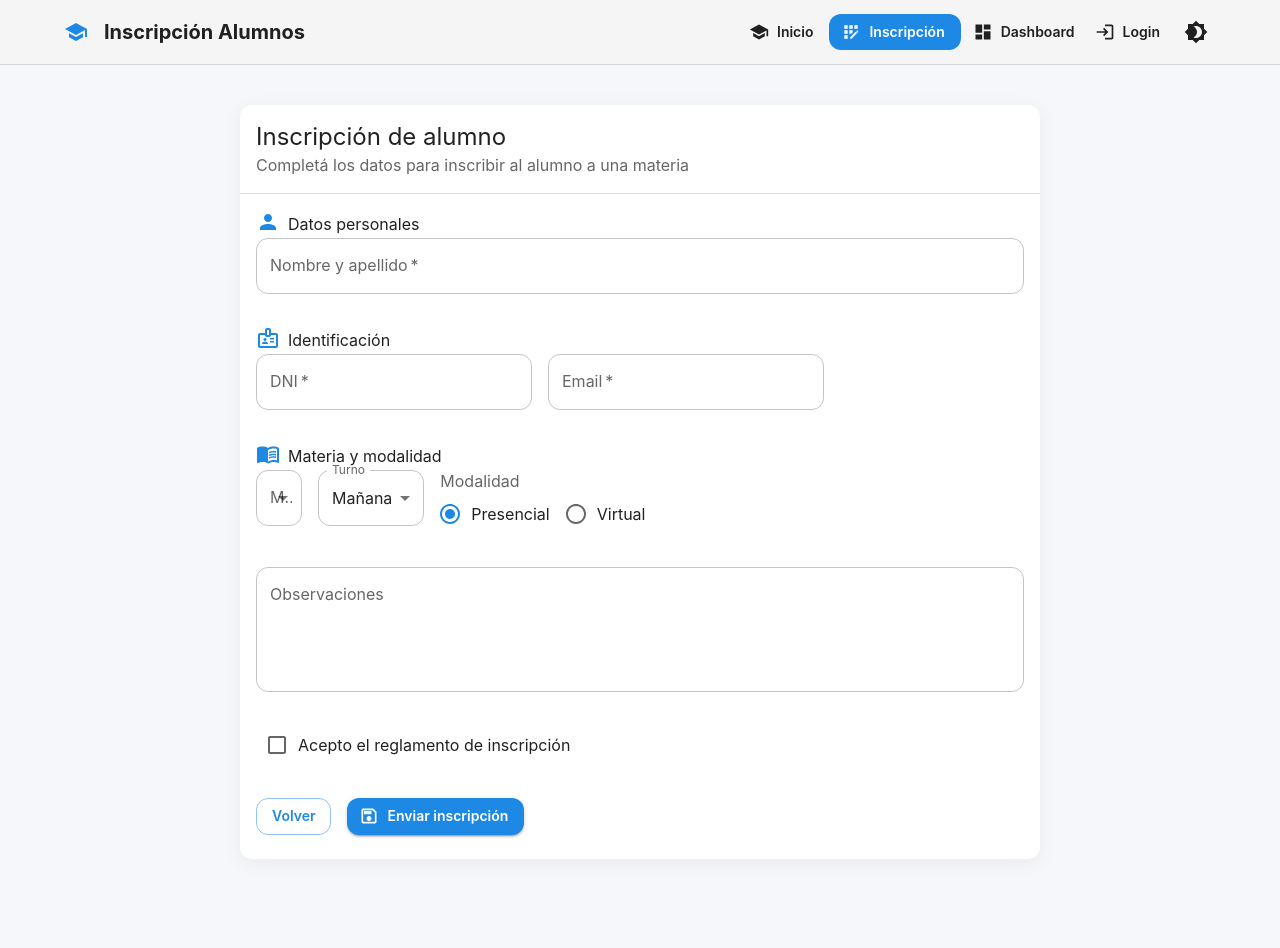
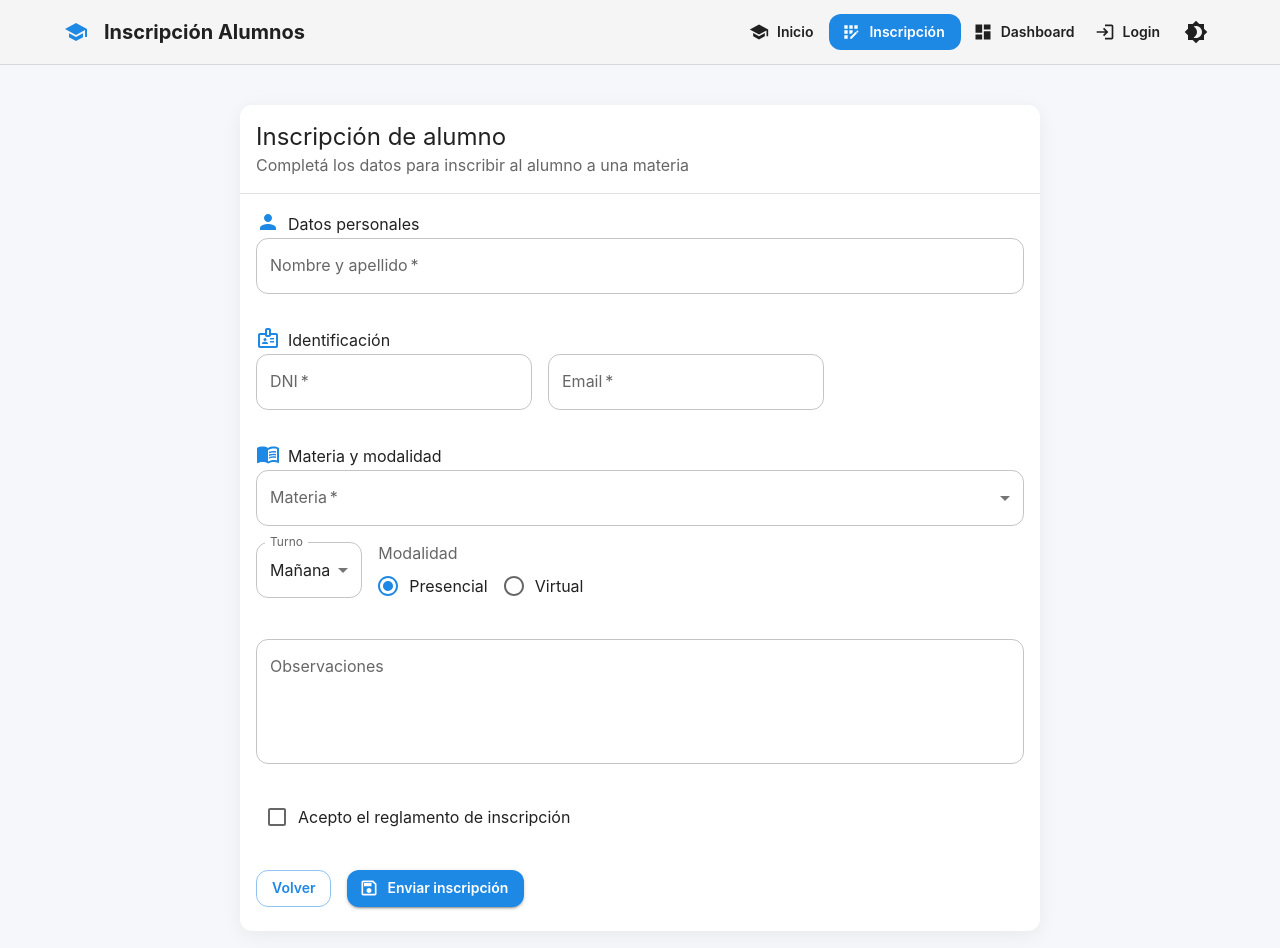
Before and after one commit to lunasolariulman-ops/proyecto-programacion, a React (Vite) app in the folder frontend/: page /registro in a window 1280 px wide. Shown: the top 948 px of the page. Before the commit the page ends 899 px from the top, so only its background shows below. Built offline with nearby package versions, Linux system fonts and the light colour scheme.

Commit message:
Cambio AlumnoForm.jsx

```diff
--- a/frontend/src/components/AlumnoForm.jsx
+++ b/frontend/src/components/AlumnoForm.jsx
@@ -75,9 +75,8 @@ const AlumnoForm = ({ onGuardarAlumno }) => {
                 <MenuBookOutlined color="primary" />
                 <Typography variant="subtitle1" fontWeight={600}>Materia y modalidad</Typography>
               </Stack>
-              <Grid container spacing={2}>
-                <Grid item xs={12}>
-                    <FormControl fullWidth required sx={{ minWidth: '100%' }}>
+              <Stack spacing={2}>
+                <FormControl fullWidth required>
                   <InputLabel>Materia</InputLabel>
                   <Select name="materia" value={formData.materia} label="Materia" onChange={handleChange}>
                     <MenuItem value="Programación I">Programación I</MenuItem>
@@ -86,7 +85,7 @@ const AlumnoForm = ({ onGuardarAlumno }) => {
                     <MenuItem value="Ingeniería de Software">Ingeniería de Software</MenuItem>
                   </Select>
                 </FormControl>
-                </Grid>
+                <Grid container spacing={2}>
                   <Grid item xs={12} sm={6}>
                     <FormControl fullWidth>
                       <InputLabel>Turno</InputLabel>
@@ -97,7 +96,7 @@ const AlumnoForm = ({ onGuardarAlumno }) => {
                       </Select>
                     </FormControl>
                   </Grid>
-                <Grid item xs={12}>
+                  <Grid item xs={12} sm={6}>
                     <FormControl>
                       <FormLabel>Modalidad</FormLabel>
                       <RadioGroup row name="modalidad" value={formData.modalidad} onChange={handleChange}>
@@ -107,6 +106,7 @@ const AlumnoForm = ({ onGuardarAlumno }) => {
                     </FormControl>
                   </Grid>
                 </Grid>
+              </Stack>
             </Box>
 
             <TextField
```
Lines whose indentation alone changed are shown as unchanged.
